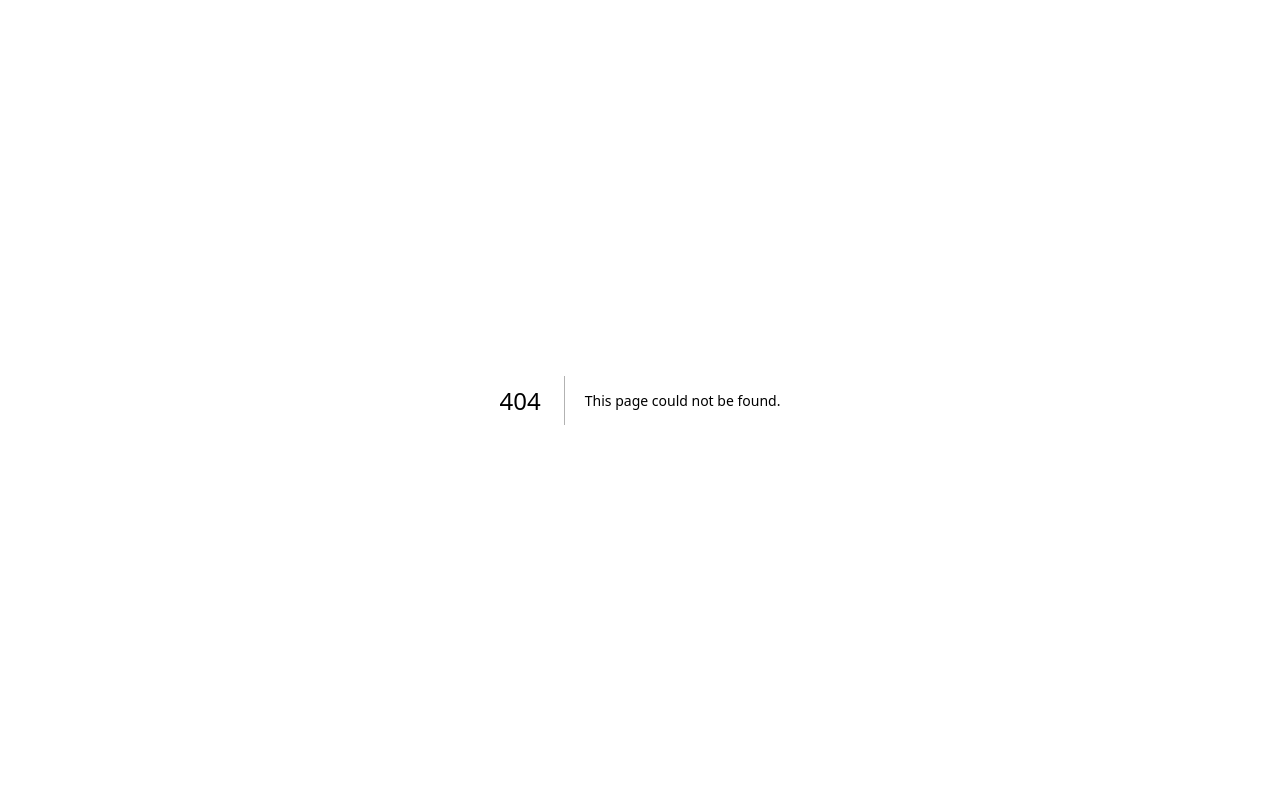
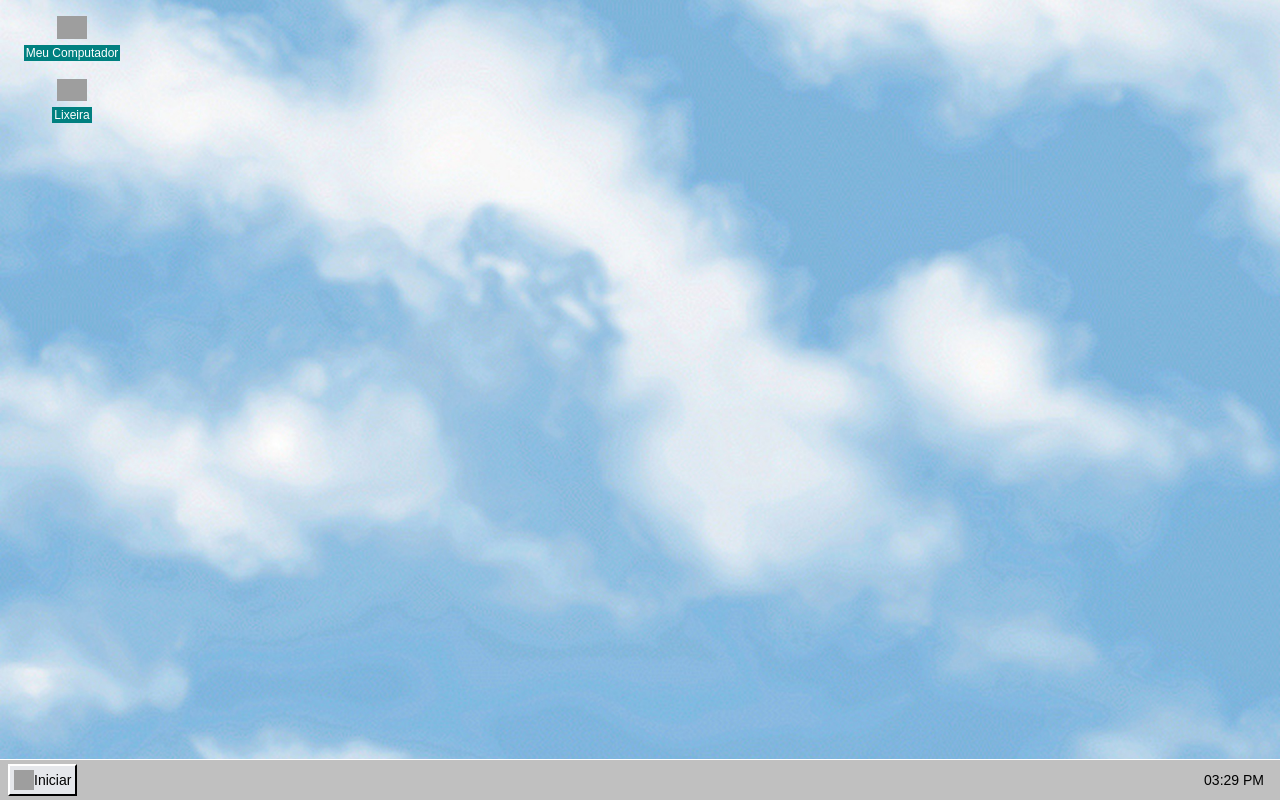
Before and after one commit to sushidedratini/portfolio, a Next.js app: page /portfolio/ in a window 1280 px wide. Before the commit this address had no page. Built offline with nearby package versions, Linux system fonts and the light colour scheme; grey boxes are pictures that could not be loaded.

Commit message:
fix: change to next.config file

```diff
--- a/next.config.mjs
+++ b/next.config.mjs
@@ -1,5 +1,10 @@
 /** @type {import('next').NextConfig} */
 const nextConfig = {
+    output: "export",
+    basePath: "/portfolio",
+    images: {
+        unoptimized: true,
+    },
 };
 
 export default nextConfig;
--- a/src/app/components/Taskbar.tsx
+++ b/src/app/components/Taskbar.tsx
@@ -11,7 +11,7 @@ const Taskbar = () => {
   return (
     <div className="fixed bottom-0 left-0 w-full bg-win95-gray h-10 flex justify-between items-center outline outline-1 outline-white border-t-1 border-solid border-win95-dark-gray text-sm font-win95">
       <div className="flex items-center space-x-2 ml-2">
-        <CustomButton name='Start Menu' icon='/images/icons/ico/windows.ico' text='Iniciar' isActive={showStartMenu} setActive={setShowStartMenu} />
+        <CustomButton name="Start Menu" icon="/portfolio/images/icons/ico/windows.ico" text="Iniciar" isActive={showStartMenu} setActive={setShowStartMenu} />
       </div>
       {showStartMenu && <StartMenu />}
       <div className="mr-4 font-win95">{currentTime}</div>
--- a/src/app/page.tsx
+++ b/src/app/page.tsx
@@ -3,10 +3,10 @@ import DesktopIcon from './components/DesktopIcon';
 
 const Home = () => {
   return (
-    <div className="w-full h-screen bg-win95-light-gray relative bg-[url('/images/wallpaper.jpeg')] bg-cover bg-center">
+    <div className="w-full h-screen bg-win95-light-gray relative bg-[url('/portfolio/images/wallpaper.jpeg')] bg-cover bg-center">
       <div className="p-4 grid grid-flow-row auto-rows-max gap-4 w-36 h-full">
-        <DesktopIcon name="Meu Computador" icon="/images/icons/ico/computer_explorer.ico" />
-        <DesktopIcon name="Lixeira" icon="/images/icons/ico/recycle_bin_empty.ico" />
+        <DesktopIcon name="Meu Computador" icon="/portfolio/images/icons/ico/computer_explorer.ico" />
+        <DesktopIcon name="Lixeira" icon="/portfolio/images/icons/ico/recycle_bin_empty.ico" />
         {/* Outros ícones */}
       </div>
       <Taskbar />
```
